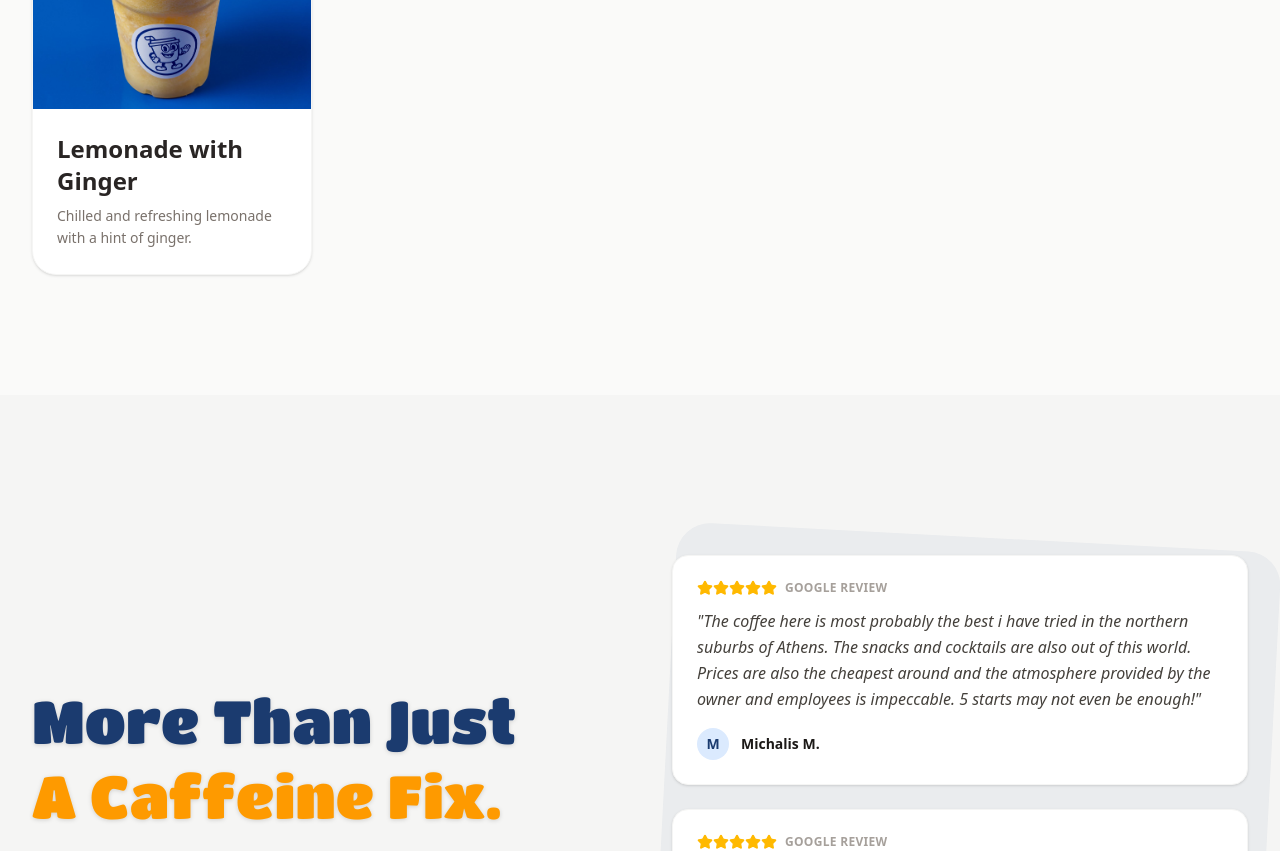
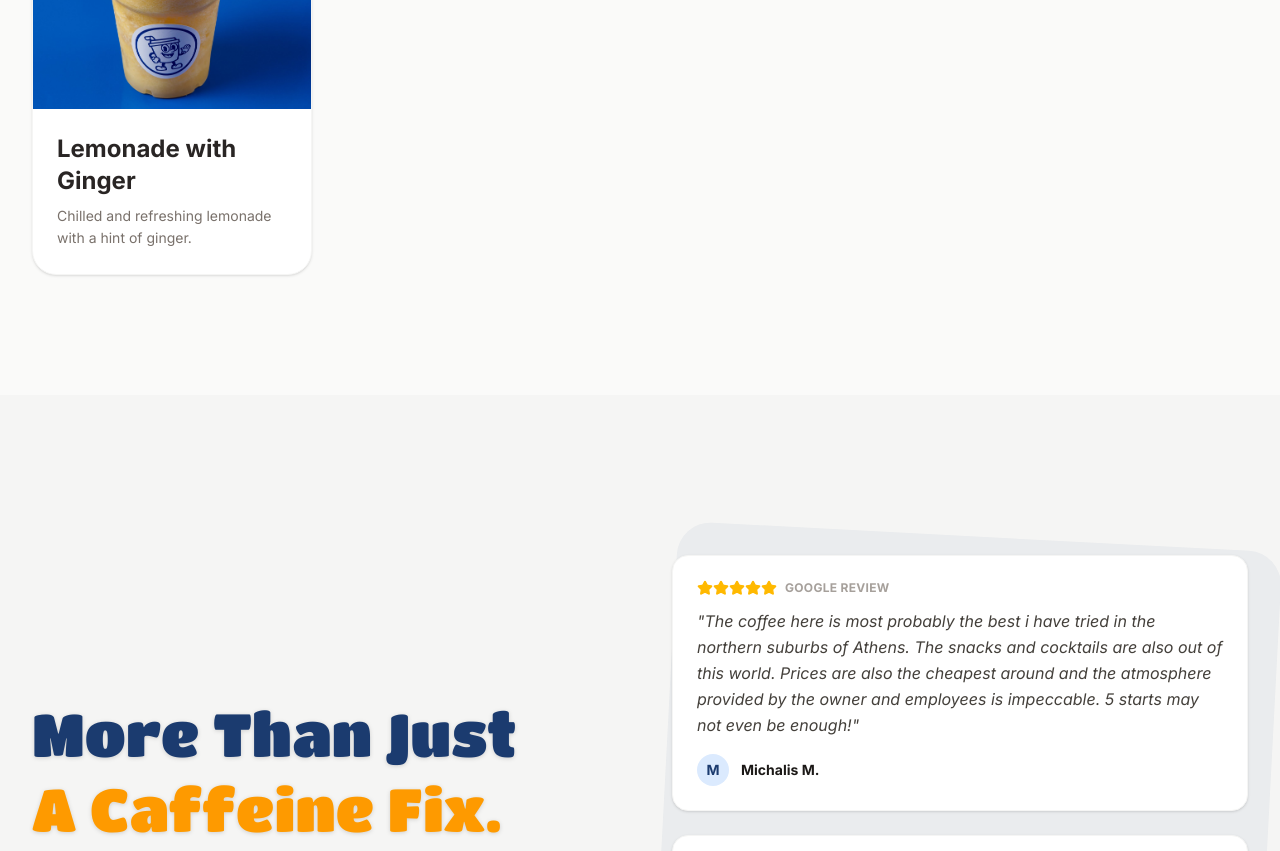
Before and after one commit to IoannisLykomitros/mugsys-coffee-shop, a React (Vite) app: page / in a window 1280 px wide. Shown: the part 1700-2551 px from the top of the page. Built offline with nearby package versions, Linux system fonts and the light colour scheme.

Commit message:
Updated font styles and managed responsiveness in Location

```diff
--- a/index.html
+++ b/index.html
@@ -6,7 +6,7 @@
     <meta name="viewport" content="width=device-width, initial-scale=1.0" />
     <link rel="preconnect" href="https://fonts.googleapis.com">
     <link rel="preconnect" href="https://fonts.gstatic.com" crossorigin>
-    <link href="https://fonts.googleapis.com/css2?family=Titan+One&display=swap" rel="stylesheet">
+    <link href="https://fonts.googleapis.com/css2?family=Inter:ital,opsz,wght@0,14..32,100..900;1,14..32,100..900&family=Titan+One&display=swap" rel="stylesheet">
     <title>Mugsy's Athens</title>
   </head>
   <body>
--- a/src/components/About.tsx
+++ b/src/components/About.tsx
@@ -52,7 +52,7 @@ const About = () => {
                         <Star key={i} className="w-4 h-4 fill-current" />
                       ))}
                     </div>
-                    <span className="text-xs font-bold text-stone-400 uppercase tracking-wide">
+                    <span className="font-body text-xs font-bold text-stone-400 uppercase tracking-wide">
                       Google Review
                     </span>
                   </div>
@@ -62,10 +62,10 @@ const About = () => {
                   </p>
 
                   <div className="flex items-center gap-3">
-                    <div className="bg-blue-100 text-mugsy-blue w-8 h-8 rounded-full flex items-center justify-center font-bold text-sm">
+                    <div className="bg-blue-100 text-mugsy-blue w-8 h-8 rounded-full flex items-center justify-center font-body font-bold text-sm">
                       {review.name.charAt(0)}
                     </div>
-                    <span className="font-bold text-stone-900 text-sm">
+                    <span className="font-body font-bold text-stone-900 text-sm">
                       {review.name}
                     </span>
                   </div>
--- a/src/components/Location.tsx
+++ b/src/components/Location.tsx
@@ -93,7 +93,7 @@ const Location = () => {
               allowFullScreen={true}
               loading="lazy"
               referrerPolicy="no-referrer-when-downgrade"
-              className="w-full h-full grayscale group-hover:grayscale-0 transition-all duration-500"
+              className="w-full h-full grayscale-0 group-hover:grayscale-0 transition-all duration-500 md:grayscale"
             ></iframe>
 
             <div className="absolute bottom-4 right-4 bg-white/90 backdrop-blur px-4 py-2 rounded-lg text-xs font-bold text-stone-500 shadow-sm pointer-events-none">
--- a/src/index.css
+++ b/src/index.css
@@ -2,11 +2,16 @@
 
 @theme {
     --font-logo: "Titan One", sans-serif;
+    --font-body: "Inter", sans-serif;
 
     --color-mugsy-blue: #1B3B6F;
     --color-mugsy-light: #F5F5F4;
 }
 
+p, a, li, h3 {
+  font-family: 'Inter', sans-serif;
+}
+
 html {
   scroll-behavior: smooth;
 }
```
